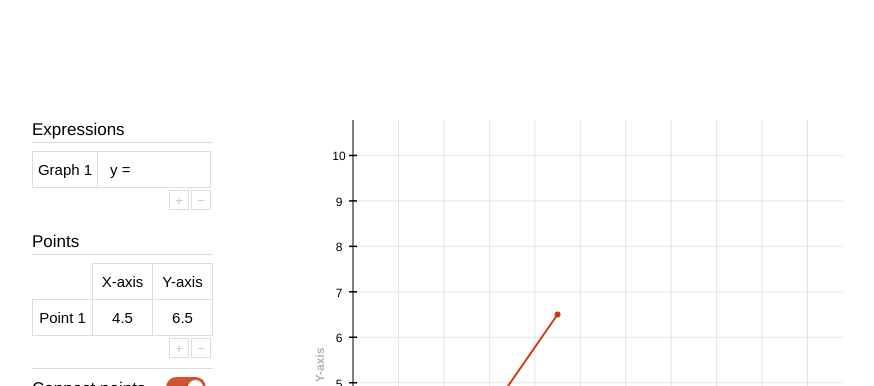
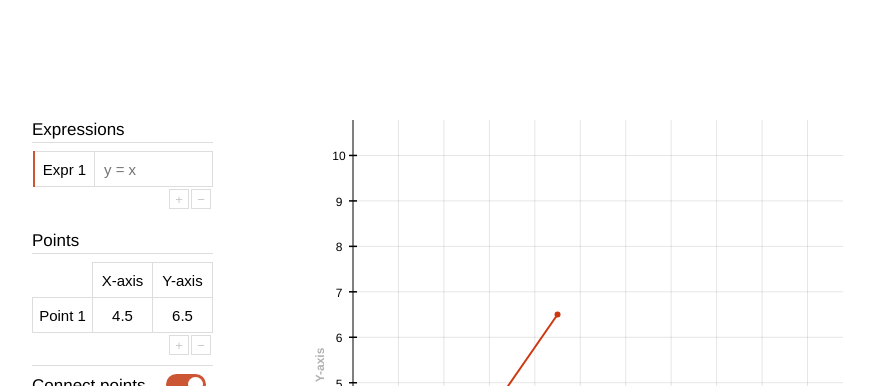
Before and after one commit to MAZI2/mazi2.github.io, a Vue app: page / in a window 1280 px wide. Shown: the top 386 px of the page, without its empty margins (68-942 px from the left). Built offline with nearby package versions, Linux system fonts and the light colour scheme.

Commit message:
added colour configuration for expressions and select indicator under points

```diff
--- a/src/App.vue
+++ b/src/App.vue
@@ -24,6 +24,11 @@ export default {
     changevalue(value) {
       this.sent = value;
       this.$refs.graf.update();
+      setTimeout(() => {
+        for(var i = 0; i < this.sent.graphs.length; i++) {
+          this.$refs.graf.draw(i);
+        }
+      }, 1)
     },
     move: function(event) {
       this.$refs.graf.move(event)
--- a/src/components/Graph.vue
+++ b/src/components/Graph.vue
@@ -335,6 +335,8 @@ export default {
         }
         for (var i = 1; i < 500; i++) {
           var line = document.createElementNS("http://www.w3.org/2000/svg", "line");
+          var color = this.values.graphs[point].color
+          var style = "stroke:" + color + ";stroke-width:2"
 
           try {
             line.setAttribute('x1', (i - 1)  + origin.x);
@@ -350,7 +352,7 @@ export default {
             line.setAttribute('y2', 0);
           }
 
-          line.setAttribute('style', "stroke:#CD3810;stroke-width:2");
+          line.setAttribute('style', style);
 
           node.appendChild(line);
           node.setAttribute('id', this.values.graphs[point].index)
--- a/src/components/Table.vue
+++ b/src/components/Table.vue
@@ -6,7 +6,23 @@
 
     <table id="values">
       <tr v-for="graph in graphs" v-bind:key="graph">
-        <th><input class="graphsName" @input="emit" v-model="graph.valueName" placeholder="P0"></th>
+
+        <th class="graphName" :id="'rowGraph' + graph.index">
+          <input @input="emit" v-model="graph.valueName" placeholder="P0">
+
+          <div class="dropdown-content">
+            <tr><td>
+              <span class="dot" style="background-color:#cc5534;" @click="changeGraphColor(graph, '#cc5534')"></span>
+            </td></tr>
+            <tr><td>
+              <span class="dot" style="background-color:#7396ff;" @click="changeGraphColor(graph, '#7396ff')"></span>
+            </td></tr>
+            <tr><td>
+              <span class="dot" style="background-color:#90E580;" @click="changeGraphColor(graph, '#90E580')"></span>
+            </td></tr>
+          </div>
+
+        </th>
         <td><input @input="emit" class="graphs" v-model="graph.input" placeholder="y = x"></td>
       </tr>
     </table>
@@ -25,14 +41,14 @@
 
     <table id="values">
       <tr>
-        <th class="emptyCell"></th>
-        <th><input @input="emit" v-model="X" placeholder="X-axis"></th>
-        <th><input @input="emit" v-model="Y" placeholder="Y-axis"></th>
+        <td class="emptyCell"></td>
+        <td><input @input="emit" v-model="X" placeholder="X-axis"></td>
+        <td><input @input="emit" v-model="Y" placeholder="Y-axis"></td>
       </tr>
-      <tr v-for="value in values" v-bind:key="value.index">
-        <th><input @input="emit" v-model="value.valueName" placeholder="P0"></th>
-        <td @input="order" ><input v-model="value.x" placeholder="0"></td>
-        <td><input v-model="value.y" placeholder="0"></td>
+      <tr v-for="value in values" v-bind:key="value.index" @click="highlight(value)">
+        <th :id="'row' + value.index"><input @blur="clear" @input="emit" v-model="value.valueName" placeholder="Point 1"></th>
+        <td><input @blur="order" v-model="value.x" placeholder="0"></td>
+        <td><input @blur="clear" v-model="value.y" placeholder="0"></td>
       </tr>
     </table>
 
@@ -78,9 +94,9 @@ function cell() {
   count++
 }
 function graph() {
-  this.valueName = 'Graph ' + (countGraph + 1);
+  this.valueName = 'Expr ' + (countGraph + 1);
   this.pointNameVisibility = "hidden"
-  this.input = "y = "
+  this.input = ""
   this.index = countGraph;
   countGraph++
 }
@@ -100,6 +116,7 @@ export default {
   created() {
     this.values[0] = new cell();
     this.graphs[0] = new graph();
+    this.graphs[0].color = "#cc5534";
     setTimeout(this.emit, 1);
 
     this.values[0].x = 4.5
@@ -112,7 +129,9 @@ export default {
         this.order();
       } else {
         this.graphs[countGraph] = new graph();
+        this.graphs[countGraph - 1].color = "#cc5534";
       }
+      this.clear();
     },
     clickMinus: function(value) {
       if(value == "point") {
@@ -153,6 +172,25 @@ export default {
         this.values[i].index = this.values.indexOf(this.values[i])
         this.values[i].valueName = "Point " + (this.values[i].index + 1)
       }
+      this.clear();
+    },
+    highlight: function(value) {
+      this.clear();
+      setTimeout(() => {
+        document.getElementById('row' + value.index).style.borderLeft = "2px solid #CD3810";
+      }, 2)
+    },
+    clear: function() {
+      setTimeout(() => {
+        for(var i = 0; i < this.values.length; i++) {
+          document.getElementById('row' + i).style.borderLeft = "";
+        }
+      }, 1)
+    },
+    changeGraphColor: function(value, color) {
+      document.getElementById('rowGraph' + value.index).style.borderLeft = "2px solid " + color;
+      value.color = color;
+      this.emit();
     }
   }
 }
@@ -167,6 +205,8 @@ export default {
 }
 #values {
   border-collapse: collapse;
+  margin-right: 0px;
+  margin-left: auto;
 }
 #values .emptyCell {
   border: none;
@@ -176,37 +216,46 @@ export default {
   width: 55px;
   text-align: center;
   border: none;
+  float: right;
+  clear: both;
 }
-#values .graphs {
-  width: 98px;
-  margin-left: 10px;
-  text-align: left;
-}
-#values .graphsName {
-  width: 60px;
-}
-td {
+
+td, th{
   text-align: center;
   border: 1px solid #ddd;
   padding: 0px;
+  height: 35px;
+  width: 60px;
+  box-sizing: border-box;
+}
+#values .graphs {
+  box-sizing: border-box;
+  width: 110px;
+  text-align: left;
+  margin-left: 7px;
 }
 th {
-  border: 1px solid #ddd;
-  height: 35px;
-  padding: 0px
+  -webkit-transition: all 0.1s ease-in-out;
+  transition: all 0.1s ease-in-out;
 }
+th:hover {
+  box-sizing: border-box;
+  border-left: 2px solid #cc5534;
+  -webkit-transition: all 0.1s ease-in-out;
+  transition: all 0.1s ease-in-out;
+}
+#values .graphName {
+  border-left: 2px solid #cc5534;
+}
+
 hr {
   border: none;
   border-top: 1px solid #ddd;
 }
+
 #buttons {
   margin-right: 0px;
   margin-left: auto;
-}
-#autoscale {
-  margin-right: -2px;
-  margin-left: auto;
-  margin-top: -3px;
 }
 .buttons {
   border: none;
@@ -228,6 +277,7 @@ hr {
 .buttons button:hover {
   background-color: #f0f0f0;
 }
+
 .switch {
   margin-top: 0px;
   margin-left: 21px;
@@ -273,6 +323,12 @@ input:checked + .slider:before {
   -ms-transform: translateX(19px);
   transform: translateX(19px);
 }
+
+#autoscale {
+  margin-right: -2px;
+  margin-left: auto;
+  margin-top: -3px;
+}
 #graphLabel {
   font-size: 17px;
   margin-top: 2px;
@@ -296,4 +352,32 @@ input:checked + .slider:before {
   -ms-user-select: none;
   user-select: none;
 }
+
+
+
+.dropdown-content {
+  margin-top: -8px;
+  display: none;
+  position: absolute;
+  left: 61px;
+  width: 40px;
+  box-shadow: 0px 8px 16px 0px rgba(0,0,0,0.2);
+}
+
+
+.dropdown-content td:hover {background-color: #f1f1f1;}
+
+.graphName:hover .dropdown-content {
+  display: inline;
+}
+.dot {
+  margin: auto;
+  margin-top: 4px;
+  height: 25px;
+  width: 25px;
+  border-radius: 50%;
+  display: block;
+}
+
+
 </style>
```
